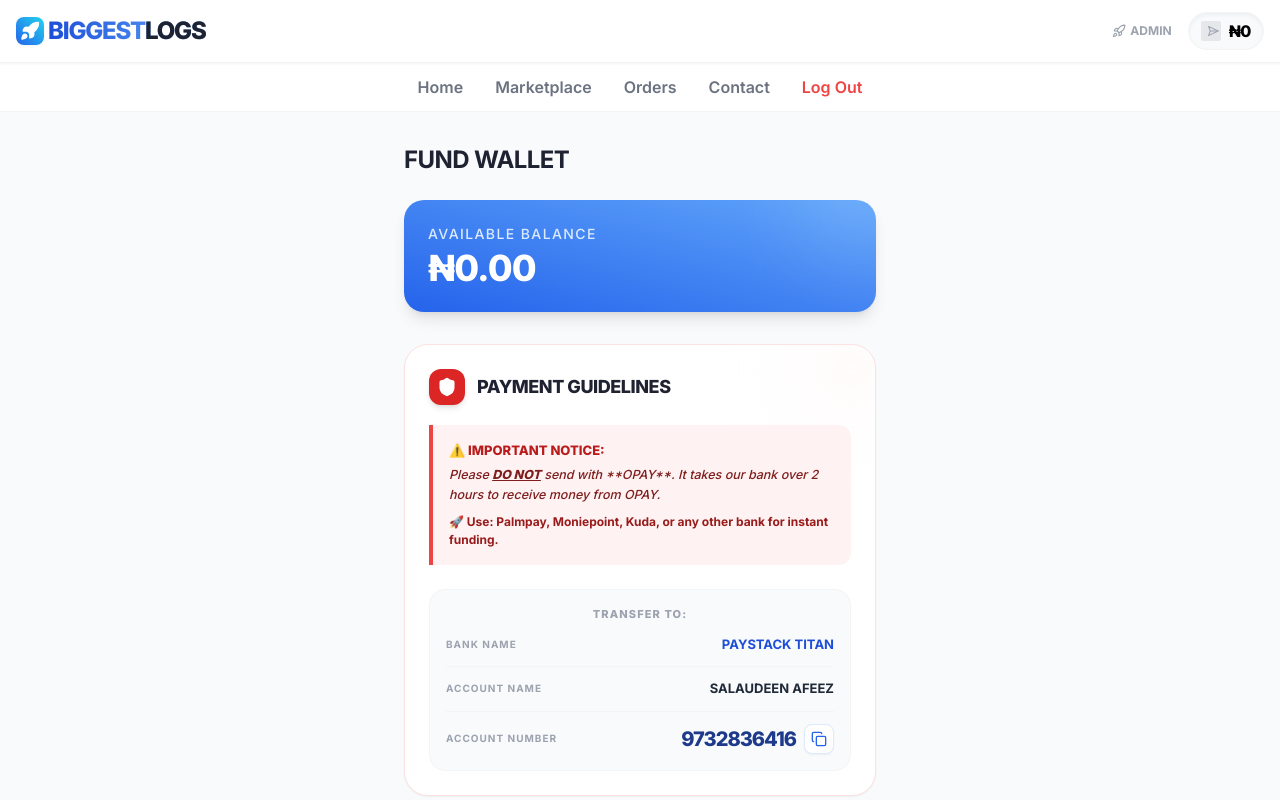
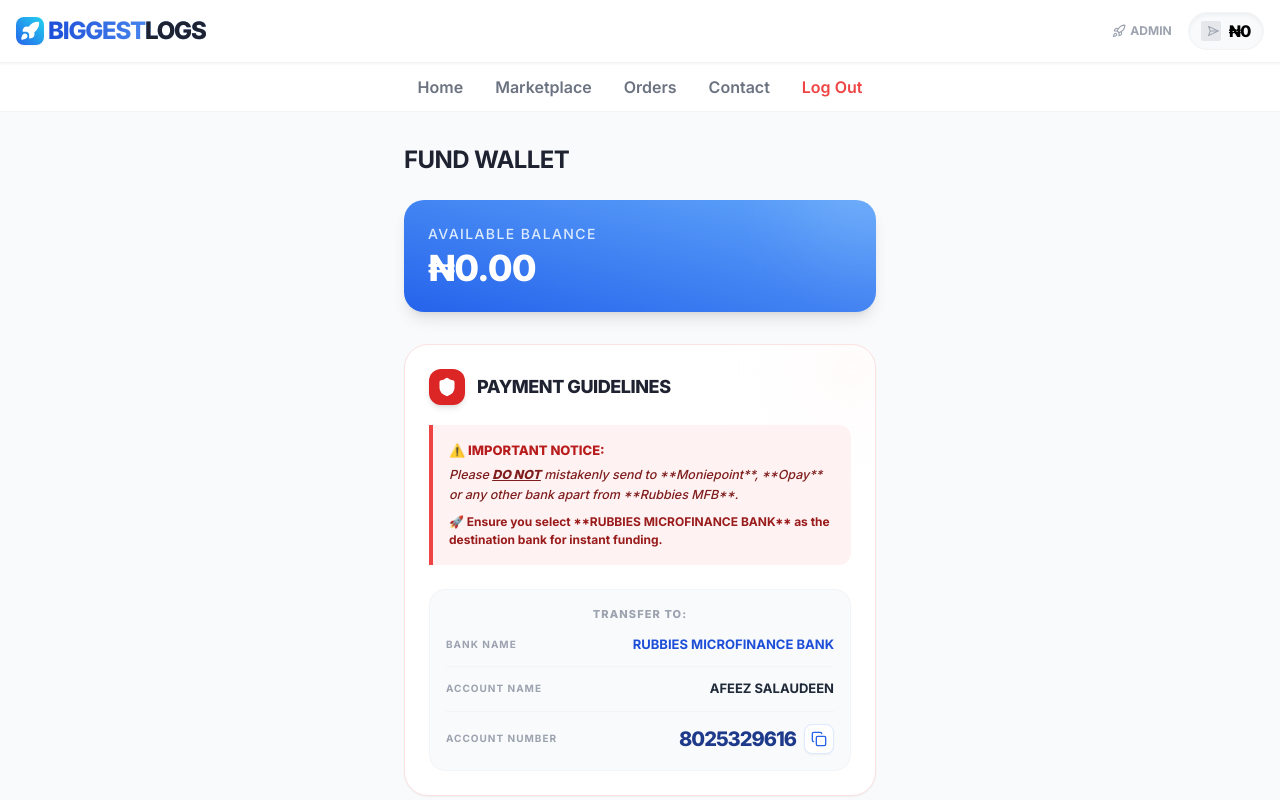
Before and after one commit to Afacehacker/BIGGESTLOGS, a React (Vite) app in the folder client/: page /wallet in a window 1280 px wide. Shown: the top 800 px of the page. Built offline with nearby package versions, Linux system fonts and the light colour scheme; no server answers; sample sign-in values are in the browser's storage.

Commit message:
Update bank account details to Rubbies MFB and update notice

```diff
--- a/client/src/pages/Wallet.jsx
+++ b/client/src/pages/Wallet.jsx
@@ -16,9 +16,9 @@
 
     // Hardcoded Admin Details
     const adminBank = {
-        bankName: 'PAYSTACK TITAN',
-        accountName: 'SALAUDEEN AFEEZ',
-        accountNumber: '9732836416'
+        bankName: 'RUBBIES MICROFINANCE BANK',
+        accountName: 'AFEEZ SALAUDEEN',
+        accountNumber: '8025329616'
     };
 
     const fetchTransactions = async () => {
@@ -115,10 +115,10 @@
                                 <div>
                                     <h4 className="text-[13px] font-black text-red-700 uppercase mb-1">⚠️ Important notice:</h4>
                                     <p className="text-[12.5px] leading-relaxed text-red-900 font-medium italic">
-                                        Please <span className="underline font-black">DO NOT</span> send with **OPAY**. It takes our bank over 2 hours to receive money from OPAY.
+                                        Please <span className="underline font-black">DO NOT</span> mistakenly send to **Moniepoint**, **Opay** or any other bank apart from **Rubbies MFB**.
                                     </p>
                                     <p className="mt-2 text-[12px] text-red-800 font-bold">
-                                        🚀 Use: Palmpay, Moniepoint, Kuda, or any other bank for instant funding.
+                                        🚀 Ensure you select **RUBBIES MICROFINANCE BANK** as the destination bank for instant funding.
                                     </p>
                                 </div>
                             </div>
```
